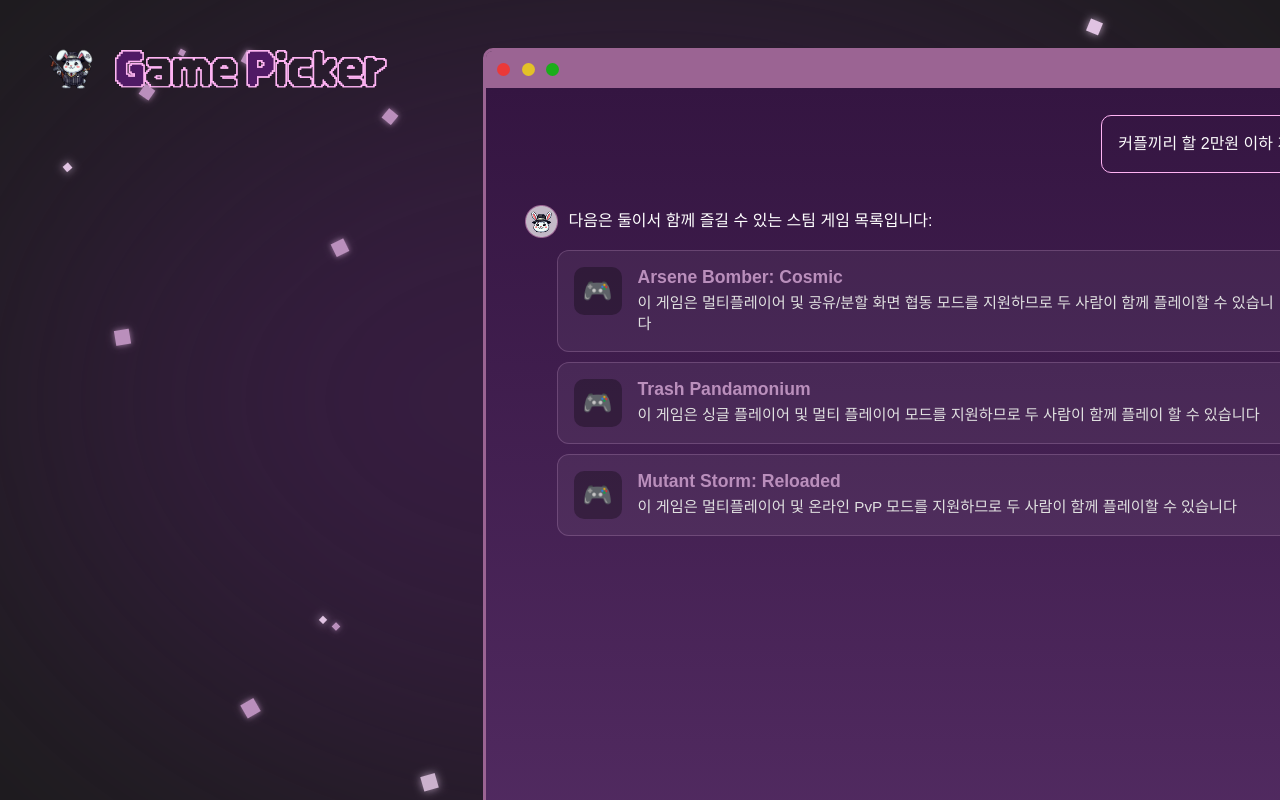
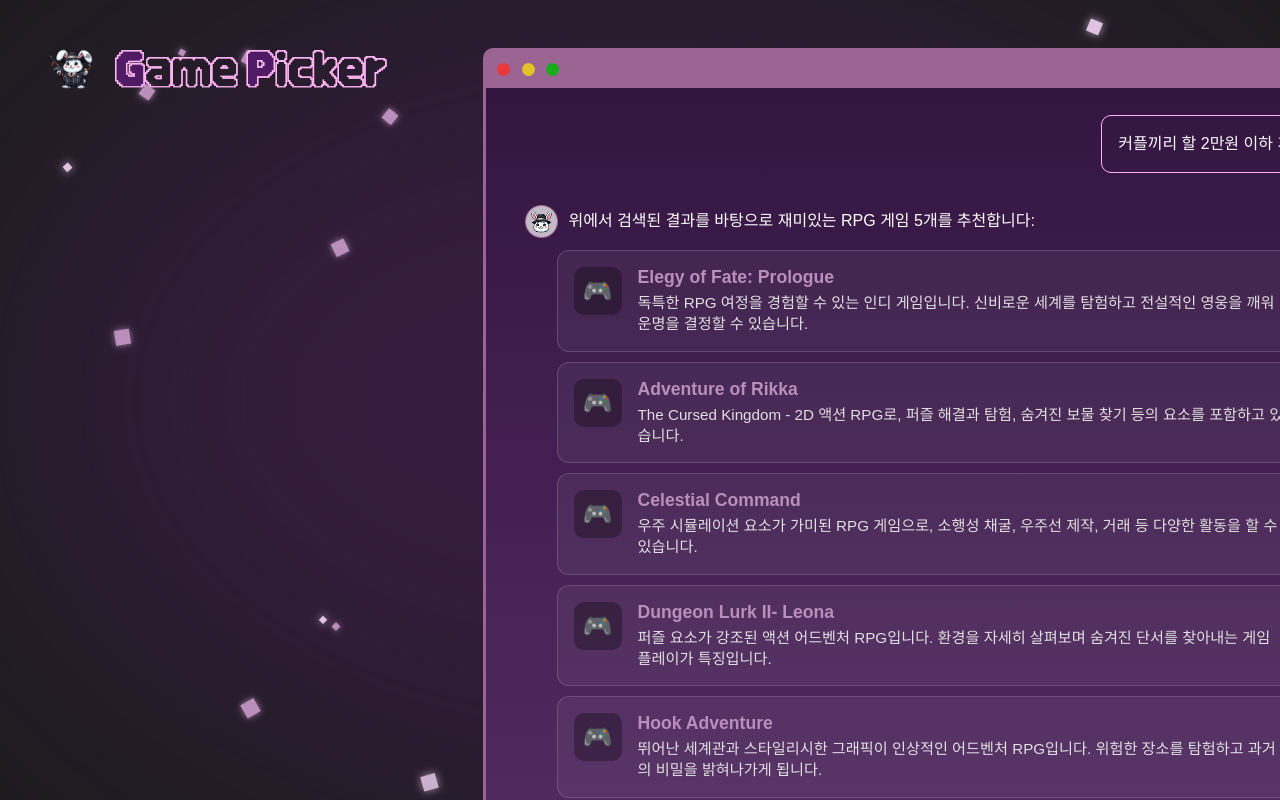
Before and after one commit to ai-game-agent/ai-agent-fe, a React (Vite) app: page /chat in a window 1280 px wide. Shown: the top 800 px of the page. Built offline with nearby package versions, Linux system fonts and the light colour scheme; a web font is replaced by a local one.

Commit message:
✨ Feat: 응답 형식 변동으로 인한 parse 함수 변경

```diff
--- a/src/pages/chatPage/components/aiBubble/AiBubble.jsx
+++ b/src/pages/chatPage/components/aiBubble/AiBubble.jsx
@@ -4,7 +4,7 @@
 import AI from "@assets/images/ai_profile.png";
 
 const AiBubble = ({ text }) => {
-  const { intro, games } = useMemo(() => parseAiResponse(text), [text]);
+  const { intro, games, outro } = useMemo(() => parseAiResponse(text), [text]);
 
   return (
     <div className={s.aiBubbleContainer}>
@@ -29,6 +29,12 @@
           </div>
         ))}
       </div>
+
+      {outro && (
+        <div className={s.introBubble} style={{ marginLeft: "2rem" }}>
+          {outro}
+        </div>
+      )}
     </div>
   );
 };
--- a/src/pages/chatPage/components/chatBox/ChatBox.jsx
+++ b/src/pages/chatPage/components/chatBox/ChatBox.jsx
@@ -4,11 +4,13 @@
 
 // AI 답변 임시
 const rawText = `
-다음은 둘이서 함께 즐길 수 있는 스팀 게임 목록입니다:
-
-- **Arsene Bomber: Cosmic**: 이 게임은 멀티플레이어 및 공유/분할 화면 협동 모드를 지원하므로 두 사람이 함께 플레이할 수 있습니다 [1]
-- **Trash Pandamonium**: 이 게임은 싱글 플레이어 및 멀티 플레이어 모드를 지원하므로 두 사람이 함께 플레이 할 수 있습니다 [2]
-- **Mutant Storm: Reloaded**: 이 게임은 멀티플레이어 및 온라인 PvP 모드를 지원하므로 두 사람이 함께 플레이할 수 있습니다
+\n\n위에서 검색된 결과를 바탕으로 재미있는 RPG 게임 5개를 추천합니다:
+\n\n1. Elegy of Fate: Prologue - 독특한 RPG 여정을 경험할 수 있는 인디 게임입니다. 신비로운 세계를 탐험하고 전설적인 영웅을 깨워 운명을 결정할 수 있습니다.
+\n\n2. Adventure of Rikka - The Cursed Kingdom - 2D 액션 RPG로, 퍼즐 해결과 탐험, 숨겨진 보물 찾기 등의 요소를 포함하고 있습니다.
+\n\n3. Celestial Command - 우주 시뮬레이션 요소가 가미된 RPG 게임으로, 소행성 채굴, 우주선 제작, 거래 등 다양한 활동을 할 수 있습니다.
+\n\n4. Dungeon Lurk II- Leona - 퍼즐 요소가 강조된 액션 어드벤처 RPG입니다. 환경을 자세히 살펴보며 숨겨진 단서를 찾아내는 게임플레이가 특징입니다.
+\n\n5. Hook Adventure - 뛰어난 세계관과 스타일리시한 그래픽이 인상적인 어드벤처 RPG입니다. 위험한 장소를 탐험하고 과거의 비밀을 밝혀나가게 됩니다.
+\n\n이 게임들은 모두 독특한 설정과 재미있는 요소를 가지고 있어, RPG를 좋아하시는 분들에게 추천드립니다. 보다 구체적인 선호도에 따라 다른 추천이 필요하신 경우 알려주시면 도와드리겠습니다. \n
 `;
 
 const ChatBox = () => {
--- a/src/utils/parseAiResponse.js
+++ b/src/utils/parseAiResponse.js
@@ -1,37 +1,58 @@
 export const parseAiResponse = (rawText) => {
-  if (!rawText) return { intro: "", games: [] };
+  if (!rawText) return { intro: "", games: [], outro: "" };
 
-  const lines = rawText.split("\n");
+  // 줄바꿈(\n) 기준으로 쪼개고 공백 제거
+  const lines = rawText
+    .split("\n")
+    .map((line) => line.trim())
+    .filter((line) => line !== "");
+
   const introLines = [];
+  const outroLines = [];
   const games = [];
 
-  const gameRegex = /- \*\*(.*?)\*\*: (.*?)(?:\[(\d+)\])?$/;
+  let isGameSectionStarted = false;
+
+  // 숫자 + 점 패턴
+  const numberRegex = /^(\d+)\.\s*(.*)/;
 
   lines.forEach((line) => {
-    const trimmed = line.trim();
-    if (!trimmed) return; // 빈 줄 무시
+    const match = line.match(numberRegex);
 
-    if (trimmed.startsWith("-")) {
-      // 게임 리스트
-      const match = trimmed.match(gameRegex);
-      if (match) {
-        games.push({
-          title: match[1],
-          desc: match[2],
-          citation: match[3] || null,
-        });
+    if (match) {
+      // 숫자로 시작하는 줄 -> 게임 정보
+      isGameSectionStarted = true;
+
+      const content = match[2];
+
+      // 제목과 설명 분리
+      const separatorIndex = content.indexOf(" - ");
+
+      let title = "";
+      let desc = "";
+
+      if (separatorIndex !== -1) {
+        title = content.substring(0, separatorIndex).trim();
+        desc = content.substring(separatorIndex + 3).trim();
       } else {
-        // 정규식 안 맞으면 그냥 통째로 넣기
-        games.push({ title: "Unknown", desc: trimmed.replace("- ", "") });
+        title = content;
+        desc = "";
       }
+
+      games.push({ title, desc });
     } else {
-      // "-"로 시작 안 하면 멘트
-      introLines.push(trimmed);
+      // 숫자가 아닌 줄
+      if (!isGameSectionStarted) {
+        introLines.push(line);
+      } else {
+        outroLines.push(line);
+      }
     }
   });
 
   return {
     intro: introLines.join("\n"),
     games: games,
+    outro: outroLines.join("\n"),
   };
 };
```
